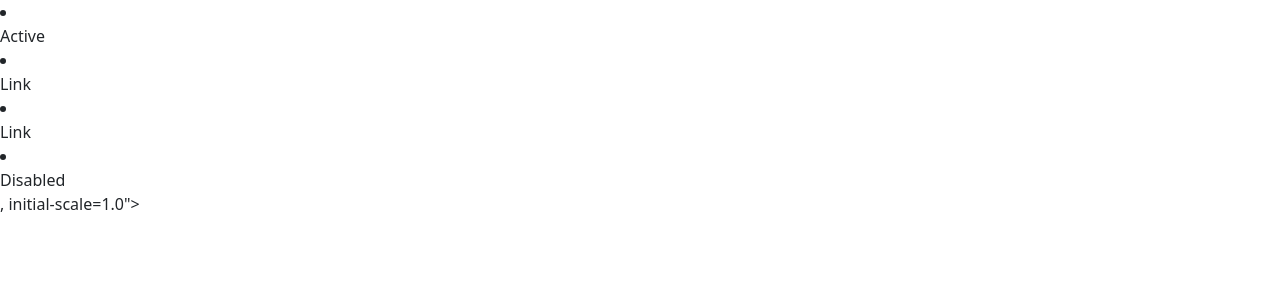
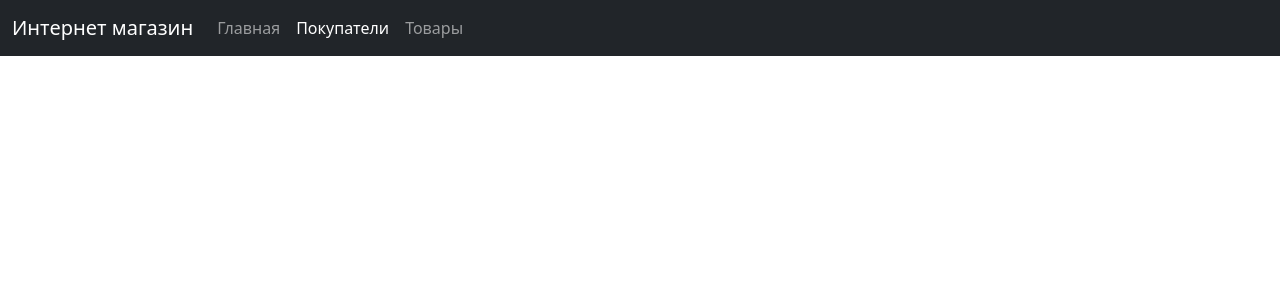
Before and after one commit to Kharlanovi/Practika, a Python web app: template templates/base.html in a window 1280 px wide. Shown: the top 300 px of the page. Run offline with Jinja, Linux system fonts and the light colour scheme; the template is opened without the code that fills it, so the values that code supplies are empty.

Commit message:
added 'index.html' and edit 'base.html'

```diff
--- a/templates/base.html
+++ b/templates/base.html
@@ -1,25 +1,45 @@
 <!DOCTYPE html>
 <html lang="en">
+
 <head>
-    <link rel="stylesheet" href="css/bootstrap.min.css">
-    <meta charset="UTF-8">
-    <meta name="viewport" content="width= <ul class="nav nav-tabs">
-  <li class="nav-item">
-    <a class="nav-link active" aria-current="page" href="#">Active</a>
-  </li>
-  <li class="nav-item">
-    <a class="nav-link" href="#">Link</a>
-  </li>
-  <li class="nav-item">
-    <a class="nav-link" href="#">Link</a>
-  </li>
-  <li class="nav-item">
-    <a class="nav-link disabled" aria-disabled="true">Disabled</a>
-  </li>
-</ul>, initial-scale=1.0">
-    <title>Document</title>
+  <meta charset="UTF-8">
+  <meta name="viewport" content="width=device-width, initial-scale=1.0">
+  <title>Интернет магазин</title>
+  <link href="/css/bootstrap.min.css" rel="stylesheet">
+  <script src="/js/bootstrap.min.js" integrity="sha384-j1CDi7MgGQ12Z7Qab0qlWQ/Qqz24Gc6BM0thvEMVjHnfYGF0rmFCozFSxQBxwHKO"
+    crossorigin="anonymous"></script>
 </head>
+
 <body>
+  <header class="position-fixed w-100 .bg-dark">
+    <nav class="navbar navbar-expand-lg navbar-dark bg-dark">
+      <div class="container-fluid .bg-dark">
+        <a class="navbar-brand" href="#">Интернет магазин</a>
+        <button class="navbar-toggler" type="button" data-bs-toggle="collapse" data-bs-target="#navbarNav"
+          aria-controls="navbarNav" aria-expanded="false" aria-label="Toggle navigation">
+          <span class="navbar-toggler-icon"></span>
+        </button>
+        <div class="collapse navbar-collapse" id="navbarNav">
+          <ul class="navbar-nav">
+            <li class="nav-item">
+              <a class="nav-link" aria-current="page" href="/templates/index.html">Главная</a>
+            </li>
+            <li class="nav-item">
+              <a class="nav-link active" href="#">Покупатели</a>
+            </li>
+            <li class="nav-item">
+              <a class="nav-link" href="#">Товары</a>
+            </li>
+          </ul>
+        </div>
+      </div>
+    </nav>
+
+
+  </header>
+
+
 
 </body>
+
 </html>
```
Also changed, not shown: templates/index.html (added, +52 -0 lines), assets/icons8-интернет-магазин-96.png (added).
